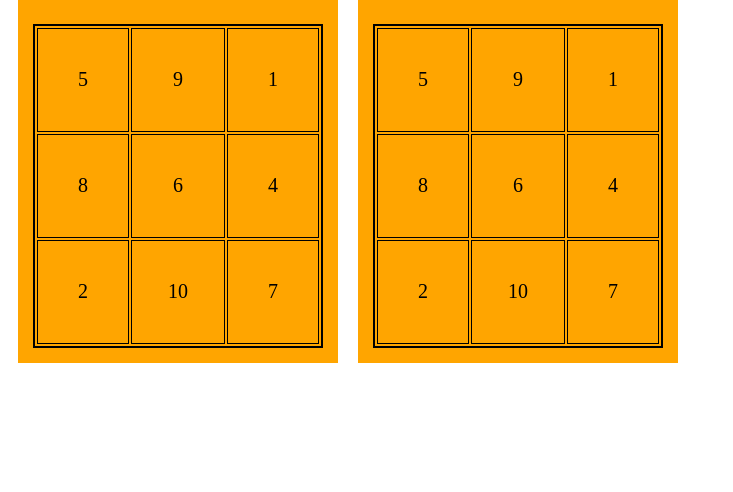
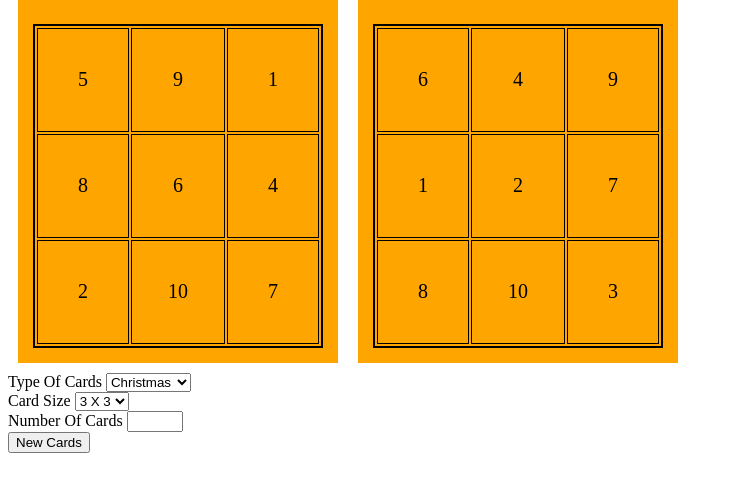
Before and after one commit to stmidi613/bingo-card, a plain HTML site: page index.html in a window 1280 px wide. Shown: the part 92-584 px from the top of the page, without its empty margins (0-733 px from the left). Drawn offline with Linux system fonts and the light colour scheme.

Commit message:
added a form

```diff
--- a/index.html
+++ b/index.html
@@ -9,7 +9,34 @@
     <link rel="stylesheet" href="style.css">
 </head>
 <body>
+
     <div id="cards-container">
     </div>
+
+    <div id="form">
+        <form>
+
+            <label for="card-type">Type Of Cards</label>
+            <select id="card-type">
+                <option value="christmas" class="christmas">Christmas</option>
+                <option value="halloween" class="halloween">Halloween</option>
+                <option value="number" class="number">Number</option>
+            </select><br>
+
+            <label for="card-size">Card Size</label>
+            <select id="card-size">
+                <option value="3X3" class="card-size">3 X 3</option>
+                <option value="5X5" class="card-size">5 X 5</option>
+                <option value="3X3" class="card-size">7 X 7</option>
+            </select><br>
+
+            <label for="card-number">Number Of Cards</label>
+                <input type="number" min="1" max="25"><br>
+
+            <button class="card-button" onclick="generateCards();">New Cards</button>
+
+        </form>
+    </div>
+
 </body>
 </html>
--- a/script.js
+++ b/script.js
@@ -1,20 +1,19 @@
 console.log("Hello, World")
 
-const ARRAY = ["1", "2", "3", "4", "5", "6", "7", "8", "9", "10"];
 let column = 3;
 let rows = 3;
-let shuffledArr = [];
 let numberOfCards = 2;
 let numberOfCardsArr = [...Array(numberOfCards)]
 
-function shuffleArray(ARRAY){
+function shuffleArray(arr){
+    let shuffledArr = [];
     function randInd(){
-         return Math.floor(Math.random() * ARRAY.length);
+         return Math.floor(Math.random() * arr.length);
     }
-    let count = ARRAY.length;
+    let count = arr.length;
     while(0 !== count){
         let randomInd = randInd();
-        shuffledArr.push(ARRAY.splice(randomInd, 1)[0]);
+        shuffledArr.push(arr.splice(randomInd, 1)[0]);
         count--;
     }
     return shuffledArr;
@@ -30,11 +29,11 @@ function arraySplice(array, column){
     return newArr;
 }
 
+function generateCards(){
+    document.getElementById("cards-container").innerHTML = "";
+    numberOfCardsArr.forEach(card => {
+        const ARRAY = ["1", "2", "3", "4", "5", "6", "7", "8", "9", "10"];
         let tableArr = arraySplice(shuffleArray(ARRAY), column);
-console.log(tableArr)
-
-window.onload = function(){
-    numberOfCardsArr.forEach(card => {
         document.getElementById("cards-container").insertAdjacentHTML("beforeend",
 
             `<div class="card-wrapper">
@@ -48,3 +47,7 @@ window.onload = function(){
         )
     })
 }
+
+window.onload = function(){
+    generateCards();
+}
```
Lines whose indentation alone changed are shown as unchanged.
